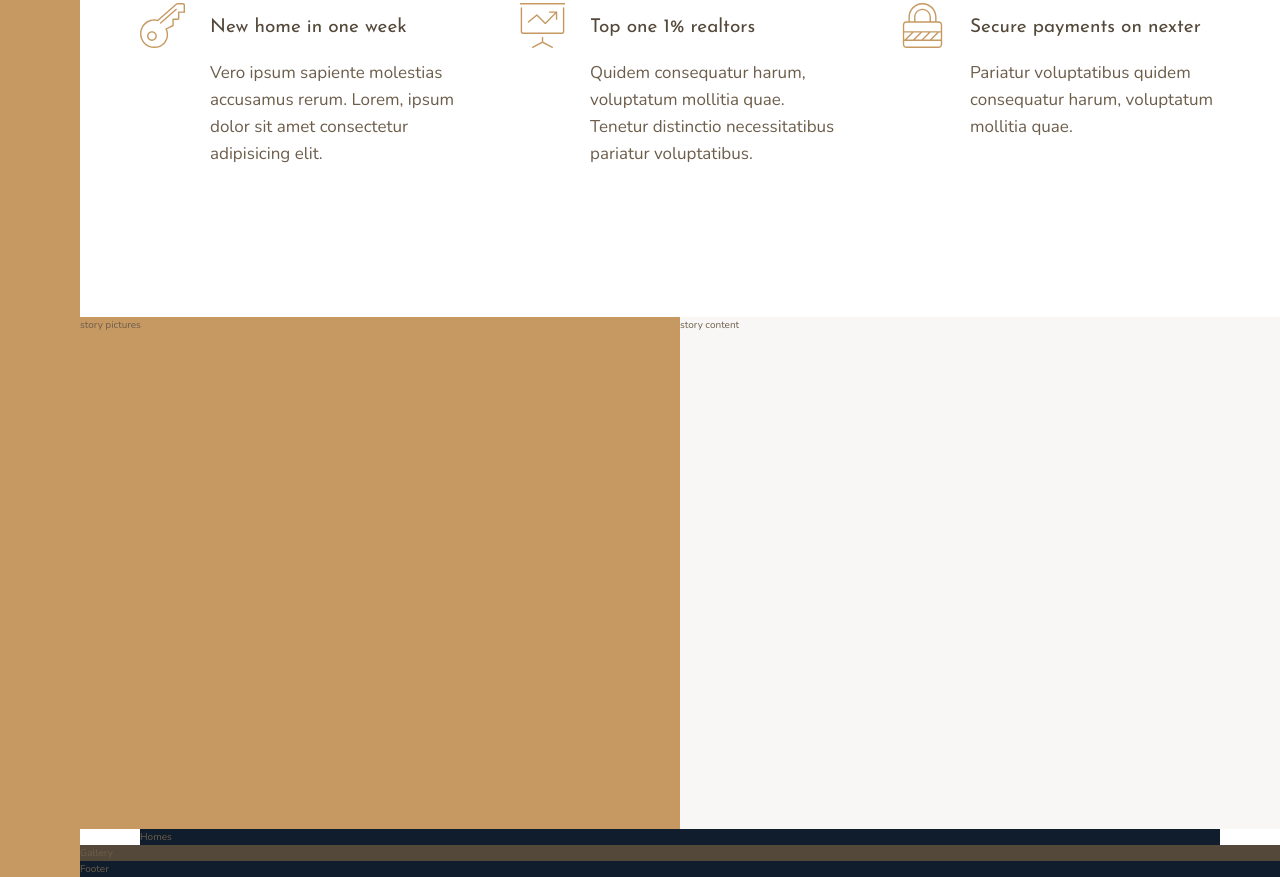
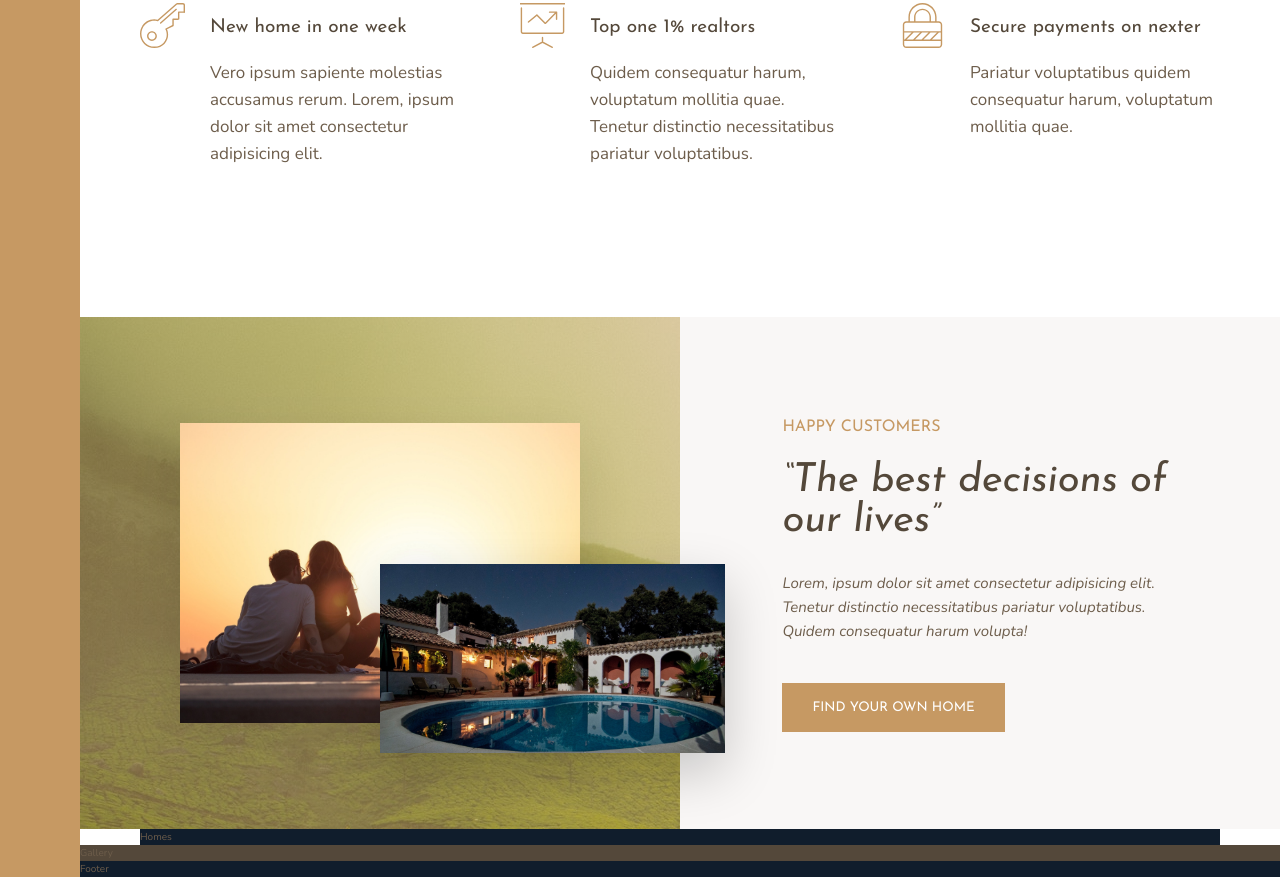
Before and after one commit to lasjorg/tut-nexter, a website: page index.html in a window 1280 px wide. Shown: the part 991-1868 px from the top of the page. Drawn offline with nearby package versions, Linux system fonts and the light colour scheme.

Commit message:
Add story section

```diff
--- a/index.html
+++ b/index.html
@@ -81,11 +81,18 @@
     </section>
 
     <div class="story__pictures">
-        story pictures
+        <img src="img/story-1.jpeg" alt="Couple with new house" class="story__img--1">
+        <img src="img/story-2.jpeg" alt="New house" class="story__img--2">
     </div>
 
     <div class="story__content">
-        story content
+        <h3 class="heading-3 mb-sm">Happy Customers</h3>
+        <h2 class="heading-2 heading-2--dark mb-md">&ldquo;The best decisions of our lives&rdquo;</h2>
+        <p class="story__text">
+            Lorem, ipsum dolor sit amet consectetur adipisicing elit. Tenetur distinctio necessitatibus pariatur voluptatibus. Quidem
+            consequatur harum volupta!
+        </p>
+        <button class="btn">Find your own home</button>
     </div>
 
     <section class="homes">
--- a/sass/_story.scss
+++ b/sass/_story.scss
@@ -1,12 +1,46 @@
 .story {
 
   &__pictures {
+    display: grid;
+    grid-template-columns: repeat(6, 1fr);
+    grid-template-rows: repeat(6, 1fr);
+    align-items: center;
     background-color: $color-primary;
+    background-image: linear-gradient(to bottom, rgba($color-primary,0.5), rgba($color-primary,0.5)), url('../img/back.jpg');
     grid-column: full-start / col-end 4;
   }
 
+  &__img--1 {
+    width: 100%;
+    grid-column: 2 / 6;
+    grid-row: 2 / 6;
+    box-shadow: 0 2rem 5rem rgba(#000, 0.1);
+  }
+
+  &__img--2 {
+    width: 115%;
+    grid-column: 4 / 7;
+    grid-row: 4 / 6;
+    z-index: 20;
+    box-shadow: 0 2rem 5rem rgba(#000, 0.2);
+  }
+
   &__content {
+    // display: flex;
+    // flex-direction: column;
+    // justify-content: center;
+    // align-items: flex-start;
+    display: grid;
+    align-content: center;
+    justify-items: start;
+    padding: 6rem 8vw;
     background-color: $color-grey-light-1;
     grid-column: col-start 5 / full-end;
   }
+
+  &__text {
+    font-size: 1.5rem;
+    font-style: italic;
+    margin-bottom: 4rem;
+  }
 }
--- a/sass/_typography.scss
+++ b/sass/_typography.scss
@@ -9,10 +9,25 @@
 
 .heading-2 {
   @extend %heading;
+  font-size: 4rem;
+  font-style: italic;
+  line-height: 1;
+
+  &--light {
+    color: $color-grey-light-1;
+  }
+
+  &--dark {
+    color: $color-grey-dark-1;
+  }
 }
 
 .heading-3 {
   @extend %heading;
+  font-size: 1.6rem;
+  text-transform: uppercase;
+  color: $color-primary;
+
 }
 
 .heading-4 {
@@ -27,3 +42,24 @@
     color: $color-grey-dark-1;
   }
 }
+
+.btn {
+  font-family: $font-display;
+  text-transform: uppercase;
+  padding: 1.8rem 3rem;
+  background-color: $color-primary;
+  color: #fff;
+  border: none;
+  border-radius: 0;
+  cursor: pointer;
+  transition: all 0.2s;
+
+  &:hover {
+    background-color: $color-primary-dark;
+  }
+}
+
+.mb-sm { margin-bottom: 2rem; }
+.mb-md { margin-bottom: 3rem; }
+.mb-lg { margin-bottom: 4rem; }
+.mb-hg { margin-bottom: 8rem; }
```
Also changed, not shown: css/style.css.
